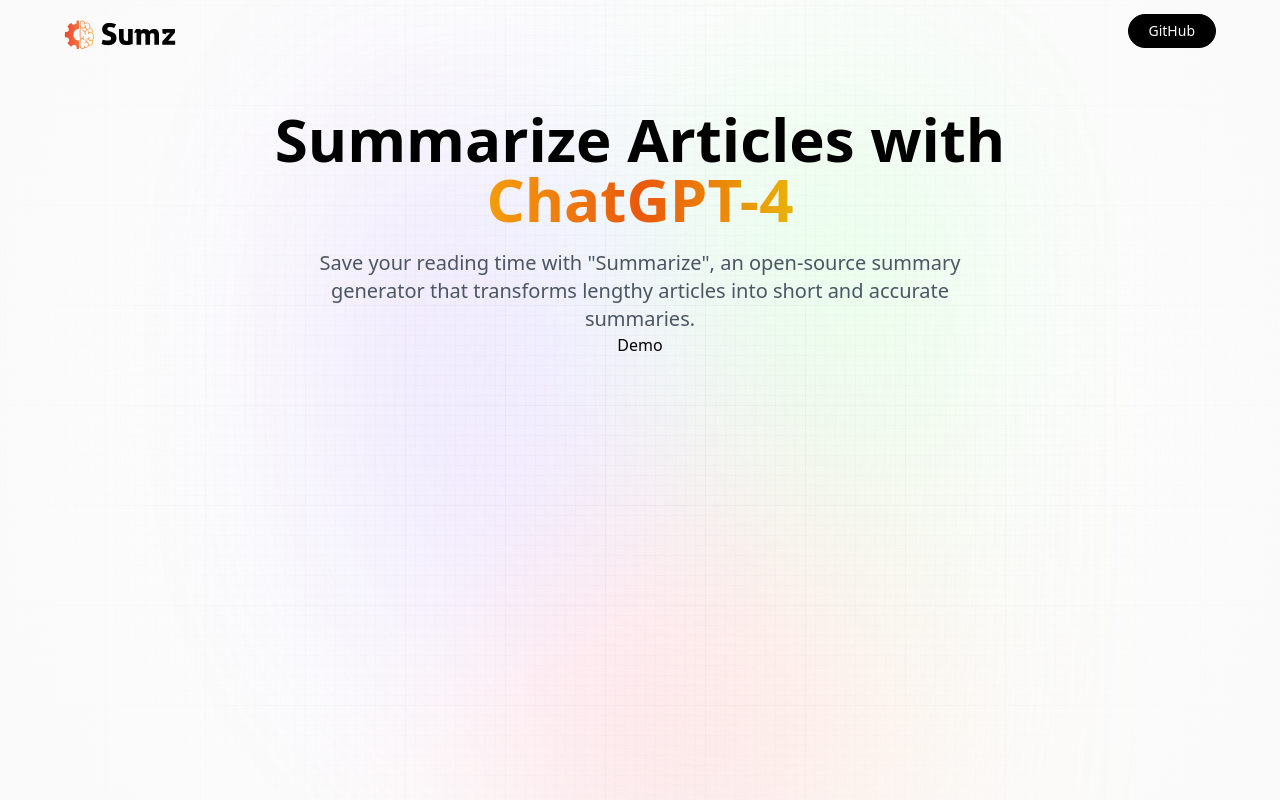
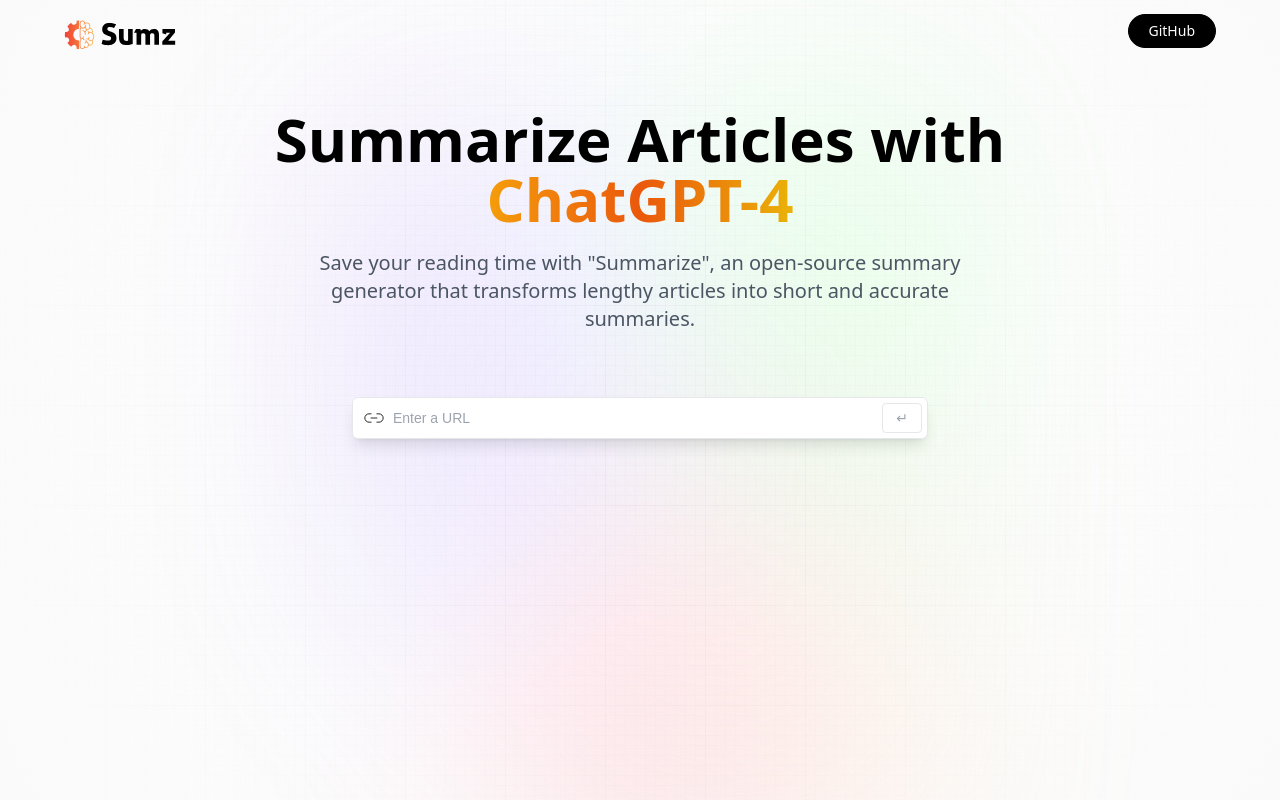
Before and after one commit to IMPranshu/ai-website-summarizer, a React (Vite) app: page / in a window 1280 px wide. Built offline with nearby package versions, Linux system fonts and the light colour scheme; a web font is replaced by a local one.

Commit message:
url input function implemented

```diff
--- a/src/components/Demo.jsx
+++ b/src/components/Demo.jsx
@@ -1,8 +1,57 @@
-import React from 'react'
+import { useState, useEffect } from 'react'
+import { copy, linkIcon, loader, tick } from '../assets';
 
 const Demo = () => {
+
+  const [artcile, setArticle] = useState({
+    url: '',
+    summary: '',
+  });
+
+  const handleSubmit = async (e) => {
+    alert('Submitted');
+  }
+
   return (
-    <div>Demo</div>
+    <section className='mt-16 w-full max-w-xl'>
+      {/* Search */}
+      <div className='flex flex-col w-full gap-2'>
+        <form className='relative flex justify-center items-center'
+          onSubmit={handleSubmit}
+        >
+          <img
+            src={linkIcon}
+            alt="link_icon"
+            className='absolute left-0 my-2 ml-3 w-5'
+          />
+          <input
+            type="url"
+            placeholder='Enter a URL'
+            value={artcile.url}
+            onChange={(e) => setArticle({
+              ...artcile, url: e.target.value
+            })}
+            required
+            className='url_input peer'
+          />
+
+          <button
+            type="submit"
+            className='submit_btn peer-focus:border-gray-700 peer-focus:text-gray-700'
+          >
+            <p>↵</p>
+          </button>
+        </form>
+         {/* Browse URL History */}
+
+
+
+
+      </div>
+
+      {/* Display Results */}
+
+    </section>
   )
 }
 
```
